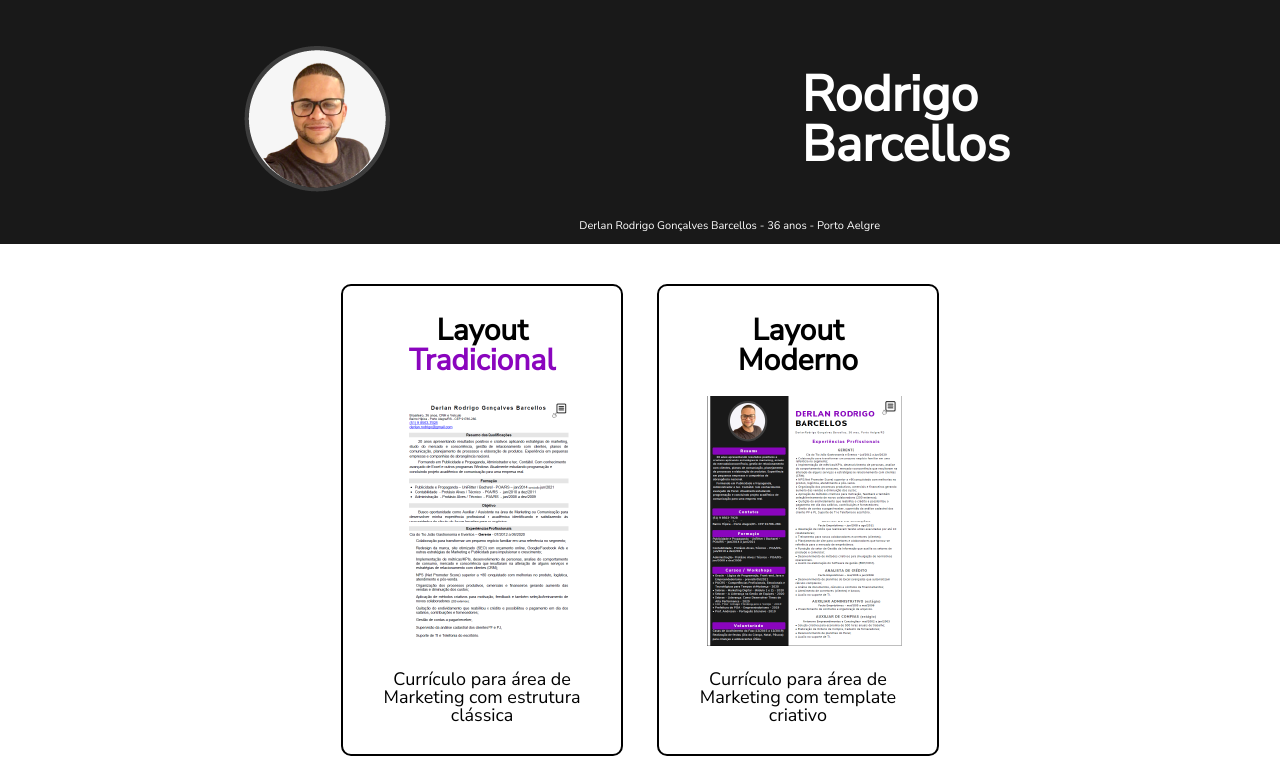
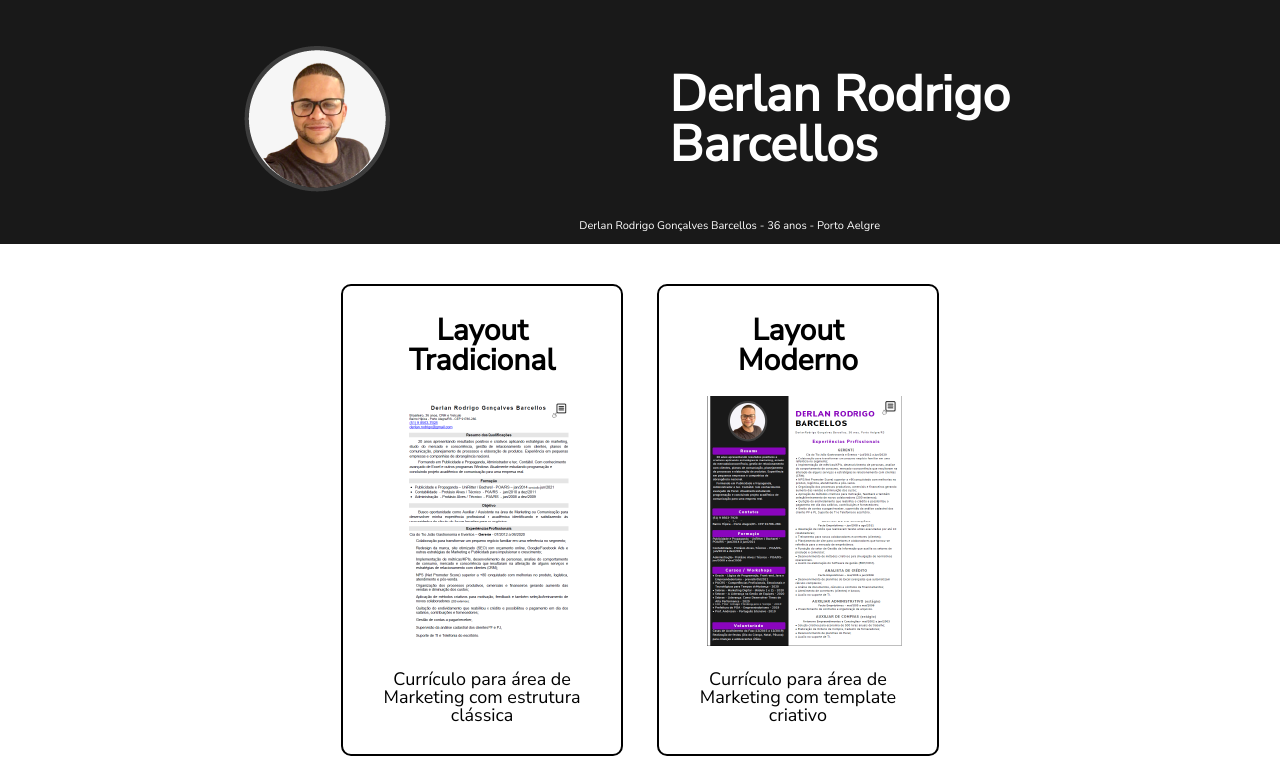
Before and after one commit to derlanrodrigo/Curriculos, a plain HTML site: page index.html in a window 1280 px wide. Shown: the top 784 px of the page. Drawn offline with Linux system fonts and the light colour scheme.

Commit message:
Update index.html

```diff
--- a/index.html
+++ b/index.html
@@ -14,7 +14,7 @@
 			<div class="cabecalho">
 				<h1><img src="foto.png"></h1>
 
-				<h2 class="titulo"> Rodrigo <br> Barcellos</h2>
+				<h2 class="titulo">Derlan Rodrigo <br> Barcellos</h2>
 
 
 				<h3 class ="subtitulo">Derlan Rodrigo Gonçalves Barcellos - 36 anos - Porto Aelgre</h3>
@@ -24,7 +24,7 @@
 		<main>
 			<ul class="menu">
 				<li>
-					<h2>Layout <br> <div style="color: #8A05BE">Tradicional</div></h2>
+					<h2>Layout <br> Tradicional</div></h2>
 					<a href="Curriculo.Mkt-Tradicional.pdf"> <img src="tradicional.png"> </a>
 					<p class="menu-descricao">Currículo para área de Marketing com estrutura clássica</p>
 				</li>
```
